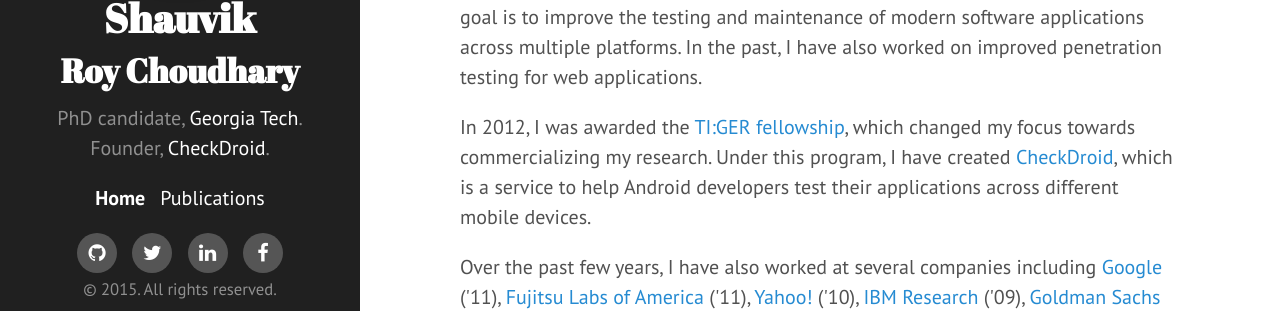
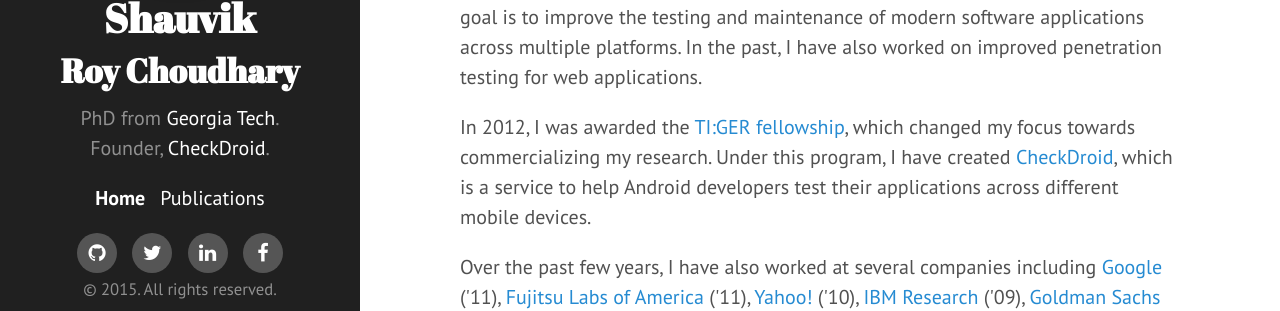
Before and after one commit to shauvik/shauvik.github.io, a Jekyll site: the page built from index.html, in a window 1280 px wide. Shown: the part 557-868 px from the top of the page. Built offline with Jekyll 4.4.1, drawn with Linux system fonts in a browser that asks for light colours; nearby versions of some CDN libraries; Markdown is read by kramdown in place of the engine named in the settings.

Commit message:
Update _config.yml

```diff
--- a/_config.yml
+++ b/_config.yml
@@ -9,8 +9,8 @@
 
 # Setup
 title:            'Shauvik <br /><small>Roy Choudhary</small>'
-tagline:          'PhD candidate, Entrepreneur'
-description:      'PhD candidate, <a href="http://www.cc.gatech.edu/">Georgia Tech</a>.<br />Founder, <a href="http://checkdroid.com">CheckDroid</a>.'
+tagline:          'PhD, Entrepreneur'
+description:      'PhD from <a href="http://www.cc.gatech.edu/">Georgia Tech</a>.<br />Founder, <a href="http://checkdroid.com">CheckDroid</a>.'
 url:              http://shauvik.com
 
 author:
```
